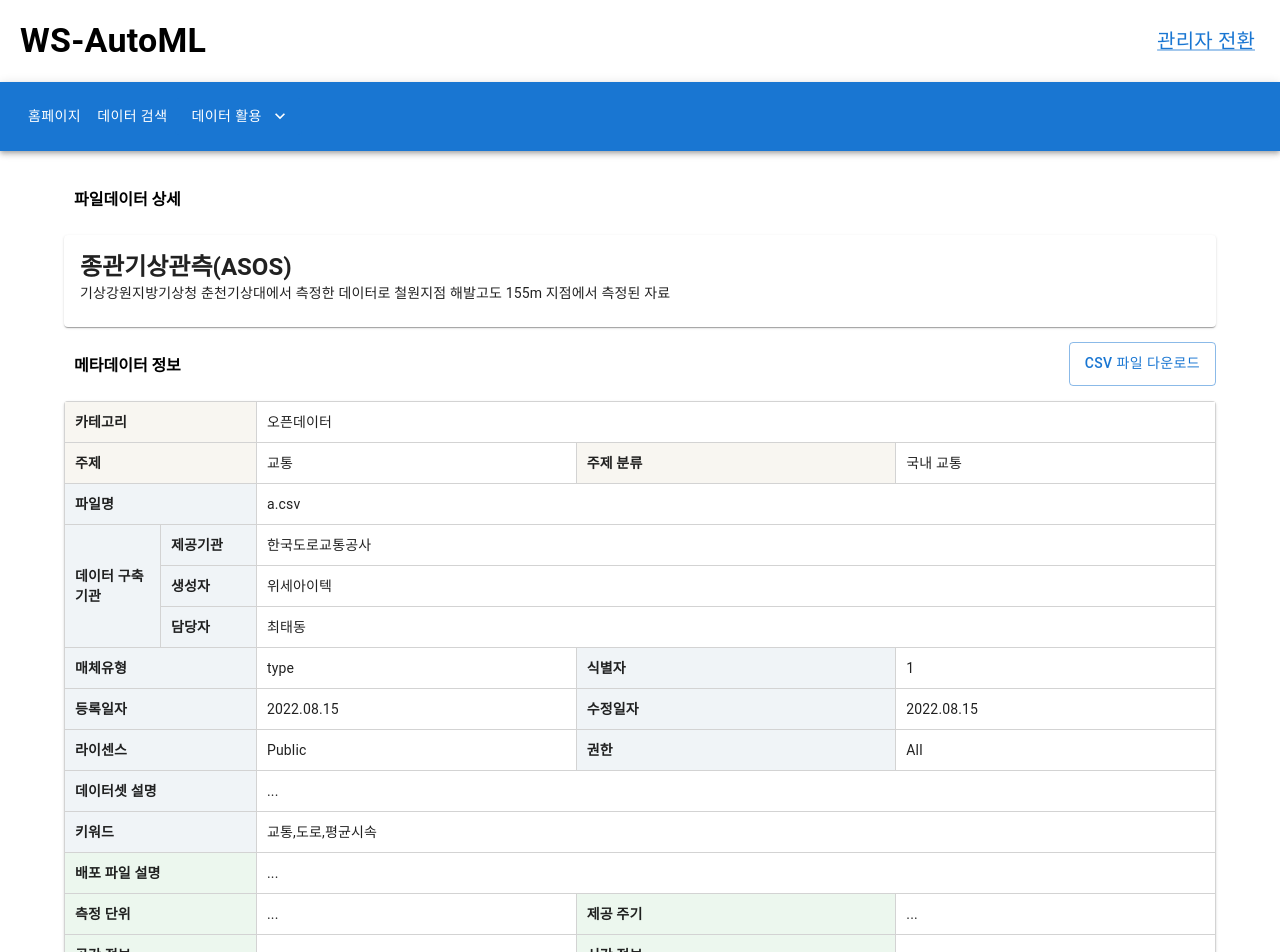
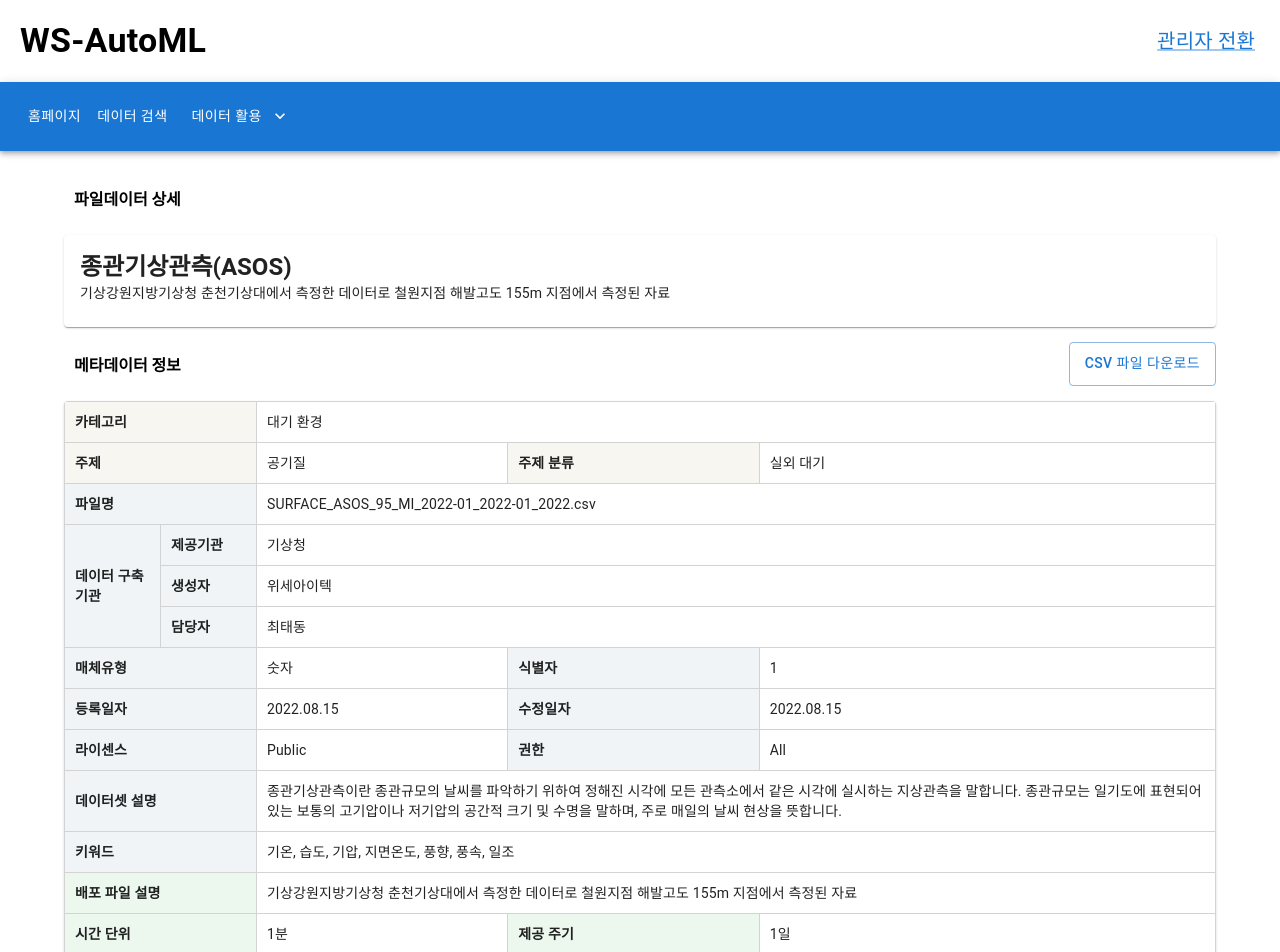
Before and after one commit to ClustProject/WSAutoMLMainWeb, a React (Create React App) app in the folder app/user-web/: page /metadata/1 in a window 1280 px wide. Shown: the top 952 px of the page. Built offline with nearby package versions, Linux system fonts and the light colour scheme.

Commit message:
feat: 하드코딩된 메타데이터 정보 1번 식별자 내용으로 변경

```diff
--- a/app/user-web/src/components/presentational/search/MetaDataTable.jsx
+++ b/app/user-web/src/components/presentational/search/MetaDataTable.jsx
@@ -80,23 +80,23 @@ export default function MetaDataTable() {
           <CatalogTableRow cells={
             <>
               <TitleTableCell title={"카테고리"} colSpan={2}/>
-              <ContentTableCell title={"오픈데이터"} colSpan={8}>오픈데이터</ContentTableCell>
+              <ContentTableCell title={"대기 환경"} colSpan={8}/>
             </>
           }/>
 
           <CatalogTableRow cells={
             <>
               <TitleTableCell title={"주제"} colSpan={2}/>
-              <ContentTableCell title={"교통"} colSpan={3}/>
+              <ContentTableCell title={"공기질"} colSpan={3}/>
               <TitleTableCell title={"주제 분류"} colSpan={2}/>
-              <ContentTableCell title={"국내 교통"} colSpan={3}/>
+              <ContentTableCell title={"실외 대기"} colSpan={3}/>
             </>
           }/>
 
           <DataSetTableRow cells={
             <>
               <TitleTableCell title={"파일명"} colSpan={2}/>
-              <ContentTableCell title={"a.csv"} colSpan={8}/>
+              <ContentTableCell title={"SURFACE_ASOS_95_MI_2022-01_2022-01_2022.csv"} colSpan={8}/>
             </>
           }>
           </DataSetTableRow>
@@ -105,7 +105,7 @@ export default function MetaDataTable() {
             <>
               <TitleTableCell title={"데이터 구축 기관"} rowSpan={3}/>
               <TitleTableCell title={"제공기관"}/>
-              <ContentTableCell title={"한국도로교통공사"} colSpan={8}/>
+              <ContentTableCell title={"기상청"} colSpan={8}/>
             </>
           }>
           </DataSetTableRow>
@@ -129,7 +129,7 @@ export default function MetaDataTable() {
           <DataSetTableRow cells={
             <>
               <TitleTableCell title={"매체유형"} colSpan={2}/>
-              <ContentTableCell title={"type"} colSpan={3}/>
+              <ContentTableCell title={"숫자"} colSpan={3}/>
               <TitleTableCell title={"식별자"} colSpan={2}/>
               <ContentTableCell title={"1"} colSpan={3}/>
             </>
@@ -160,7 +160,9 @@ export default function MetaDataTable() {
           <DataSetTableRow cells={
             <>
               <TitleTableCell title={"데이터셋 설명"} colSpan={2}/>
-              <ContentTableCell title={"..."} colSpan={8}/>
+              <ContentTableCell
+                title={"종관기상관측이란 종관규모의 날씨를 파악하기 위하여 정해진 시각에 모든 관측소에서 같은 시각에 실시하는 지상관측을 말합니다. 종관규모는 일기도에 표현되어 있는 보통의 고기압이나 저기압의 공간적 크기 및 수명을 말하며, 주로 매일의 날씨 현상을 뜻합니다."}
+                colSpan={8}/>
             </>
           }>
           </DataSetTableRow>
@@ -168,7 +170,7 @@ export default function MetaDataTable() {
           <DataSetTableRow cells={
             <>
               <TitleTableCell title={"키워드"} colSpan={2}/>
-              <ContentTableCell title={"교통,도로,평균시속"} colSpan={8}/>
+              <ContentTableCell title={"기온, 습도, 기압, 지면온도, 풍향, 풍속, 일조"} colSpan={8}/>
             </>
           }>
           </DataSetTableRow>
@@ -176,17 +178,17 @@ export default function MetaDataTable() {
           <DistributionTableRow cells={
             <>
               <TitleTableCell title={"배포 파일 설명"} colSpan={2}/>
-              <ContentTableCell title={"..."} colSpan={8}/>
+              <ContentTableCell title={"기상강원지방기상청 춘천기상대에서 측정한 데이터로 철원지점 해발고도 155m 지점에서 측정된 자료"} colSpan={8}/>
             </>
           }>
           </DistributionTableRow>
 
           <DistributionTableRow cells={
             <>
-              <TitleTableCell title={"측정 단위"} colSpan={2}/>
-              <ContentTableCell title={"..."} colSpan={3}/>
+              <TitleTableCell title={"시간 단위"} colSpan={2}/>
+              <ContentTableCell title={"1분"} colSpan={3}/>
               <TitleTableCell title={"제공 주기"} colSpan={2}/>
-              <ContentTableCell title={"..."} colSpan={3}/>
+              <ContentTableCell title={"1일"} colSpan={3}/>
             </>
           }>
           </DistributionTableRow>
@@ -194,9 +196,9 @@ export default function MetaDataTable() {
           <DistributionTableRow cells={
             <>
               <TitleTableCell title={"공간 정보"} colSpan={2}/>
-              <ContentTableCell title={"..."} colSpan={3}/>
+              <ContentTableCell title={"위도 : 38.14787 경도 : 127.3042"} colSpan={3}/>
               <TitleTableCell title={"시간 정보"} colSpan={2}/>
-              <ContentTableCell title={"..."} colSpan={3}/>
+              <ContentTableCell title={"2022.01.31~2022.01.31"} colSpan={3}/>
             </>
           }>
           </DistributionTableRow>
```
